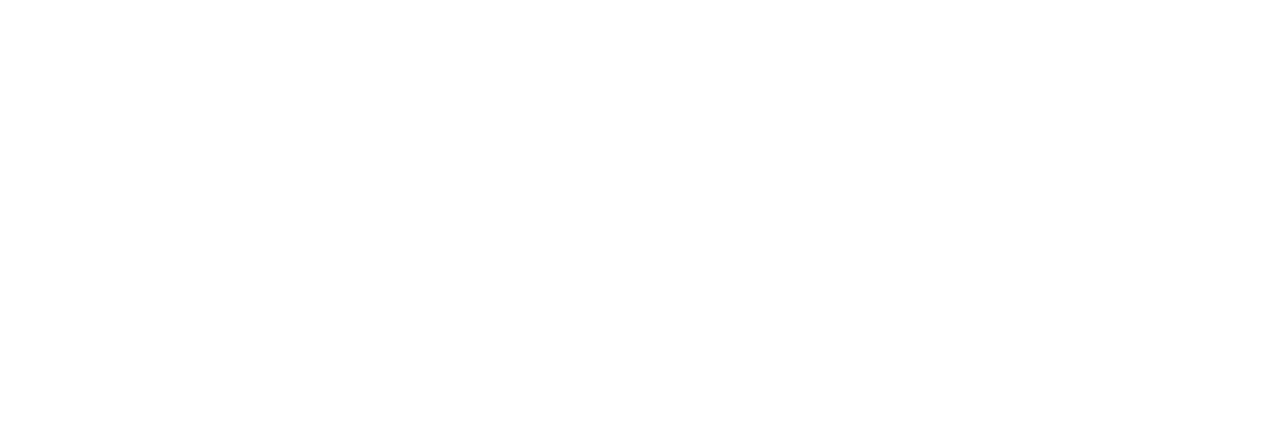
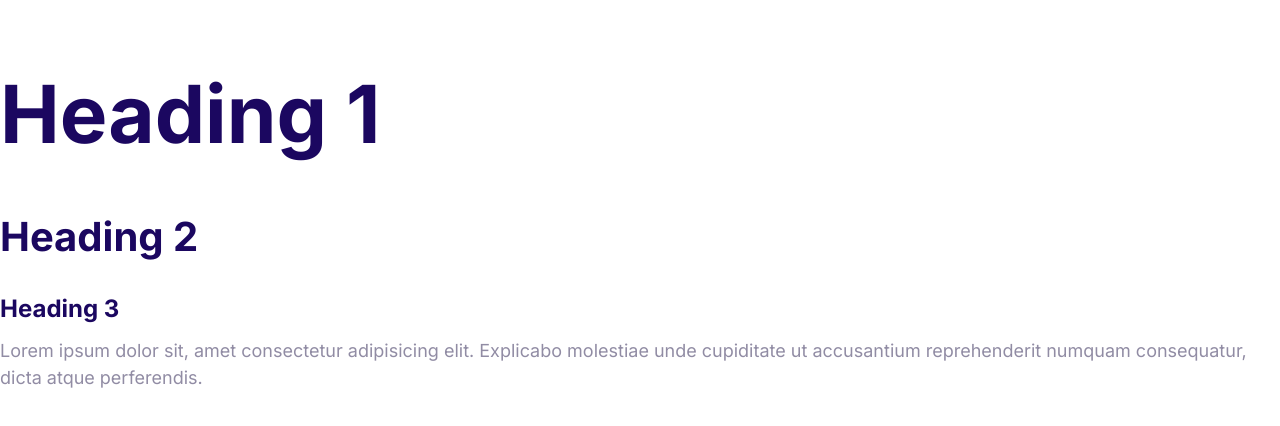
Before and after one commit to Seba0702/Moshify, a plain HTML site: page index.html in a window 1280 px wide. Drawn offline with Linux system fonts and the light colour scheme.

Commit message:
Define the style for the fonts.

```diff
--- a/css/styles.css
+++ b/css/styles.css
@@ -5,3 +5,52 @@
   --color-headings: #1b0760;
   --color-body: #918ca4;
 }
+
+html {
+  font-size: 62.5%;
+}
+
+body {
+  font-family: 'Inter', Arial, Helvetica, sans-serif;
+  color: var(--color-body);
+  line-height: 1.5;
+  font-size: 2.4rem;
+}
+
+h1,
+h2,
+h3 {
+  color: var(--color-headings);
+  margin-bottom: 1rem;
+}
+
+h1 {
+  font-size: 7rem;
+}
+
+h2 {
+  font-size: 4rem;
+}
+
+h3 {
+  font-size: 3rem;
+}
+
+p {
+  margin-top: 0;
+}
+
+@media screen and (min-width: 1024px) {
+  body {
+    font-size: 1.8rem;
+  }
+  h1 {
+    font-size: 8rem;
+  }
+  h2 {
+    font-size: 4rem;
+  }
+  h3 {
+    font-size: 2.4rem;
+  }
+}
--- a/index.html
+++ b/index.html
@@ -4,8 +4,23 @@
     <meta charset="UTF-8" />
     <meta name="viewport" content="width=device-width, initial-scale=1.0" />
     <title>Document</title>
+    <link rel="preconnect" href="https://fonts.googleapis.com" />
+    <link rel="preconnect" href="https://fonts.gstatic.com" crossorigin />
+    <link
+      href="https://fonts.googleapis.com/css2?family=Inter:wght@400;700&family=Open+Sans:wght@400;700&family=Roboto:wght@700&display=swap"
+      rel="stylesheet"
+    />
     <link rel="stylesheet" href="css/normalize.css" />
     <link rel="stylesheet" href="css/styles.css" />
   </head>
-  <body></body>
+  <body>
+    <h1>Heading 1</h1>
+    <h2>Heading 2</h2>
+    <h3>Heading 3</h3>
+    <p>
+      Lorem ipsum dolor sit, amet consectetur adipisicing elit. Explicabo
+      molestiae unde cupiditate ut accusantium reprehenderit numquam
+      consequatur, dicta atque perferendis.
+    </p>
+  </body>
 </html>
```
